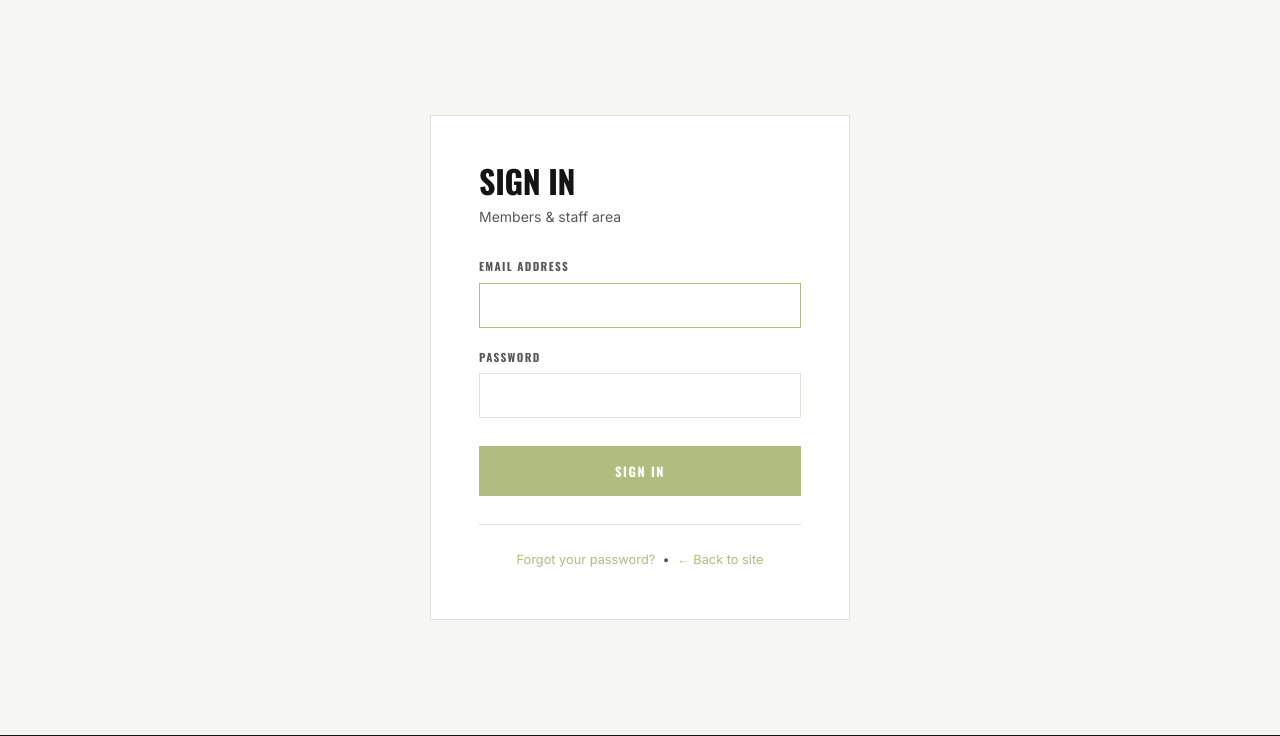
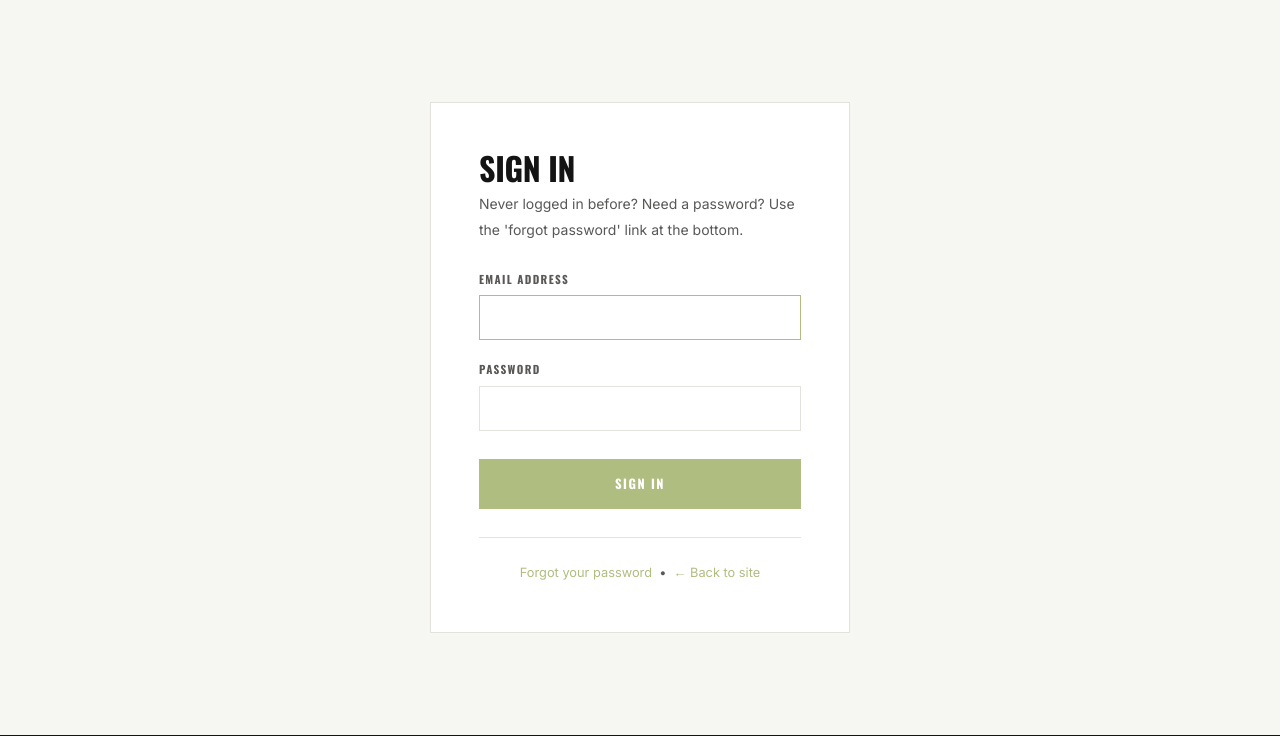
Before and after one commit to chris-b-tanner/cardi-climbing, a Symfony app: template templates/security/login.html.twig in a window 1280 px wide. Shown: the part 65-801 px from the top of the page. Run offline with Twig, Linux system fonts and the light colour scheme; the template is opened without the code that fills it, so the values that code supplies are empty; some libraries are stand-ins or nearby versions.

Commit message:
Update login page

```diff
--- a/templates/event/booking_confirmation.html.twig
+++ b/templates/event/booking_confirmation.html.twig
@@ -23,7 +23,9 @@
       </div>
     </div>
 
+    <br>
     <p>We've sent a confirmation email to <strong>{{ attendee.user.email }}</strong> with all the details.</p>
+    <br>
 
     <div class="booking-confirm-actions">
       <a href="{{ path('app_account') }}#bookings" class="btn btn--teal">View my bookings</a>
--- a/templates/security/login.html.twig
+++ b/templates/security/login.html.twig
@@ -14,7 +14,7 @@
 <main class="login-page">
   <div class="login-card">
     <h1>Sign In</h1>
-    <p style="color:var(--muted);font-size:0.875rem;margin:0.4rem 0 1.75rem;">Members &amp; staff area</p>
+    <p style="color:var(--muted);font-size:0.875rem;margin:0.4rem 0 1.75rem;">Never logged in before? Need a password? Use the 'forgot password' link at the bottom.</p>
 
     {% if error %}
       <div class="alert alert--error">{{ error.messageKey|trans(error.messageData, 'security') }}</div>
@@ -41,7 +41,7 @@
     </form>
 
     <div class="login-footer">
-      <a href="{{ path('app_forgot_password_request') }}">Forgot your password?</a>
+      <a href="{{ path('app_forgot_password_request') }}">Forgot your password</a>
       &nbsp;&bull;&nbsp;
       <a href="/">← Back to site</a>
     </div>
```
